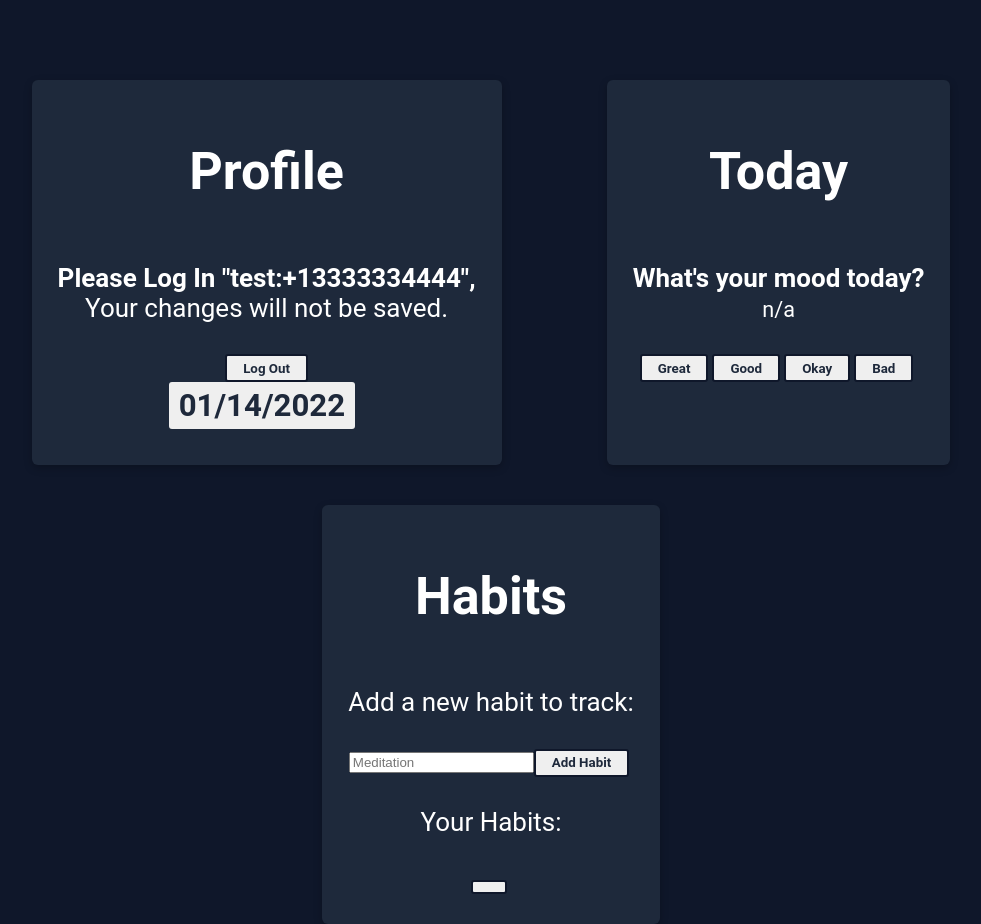
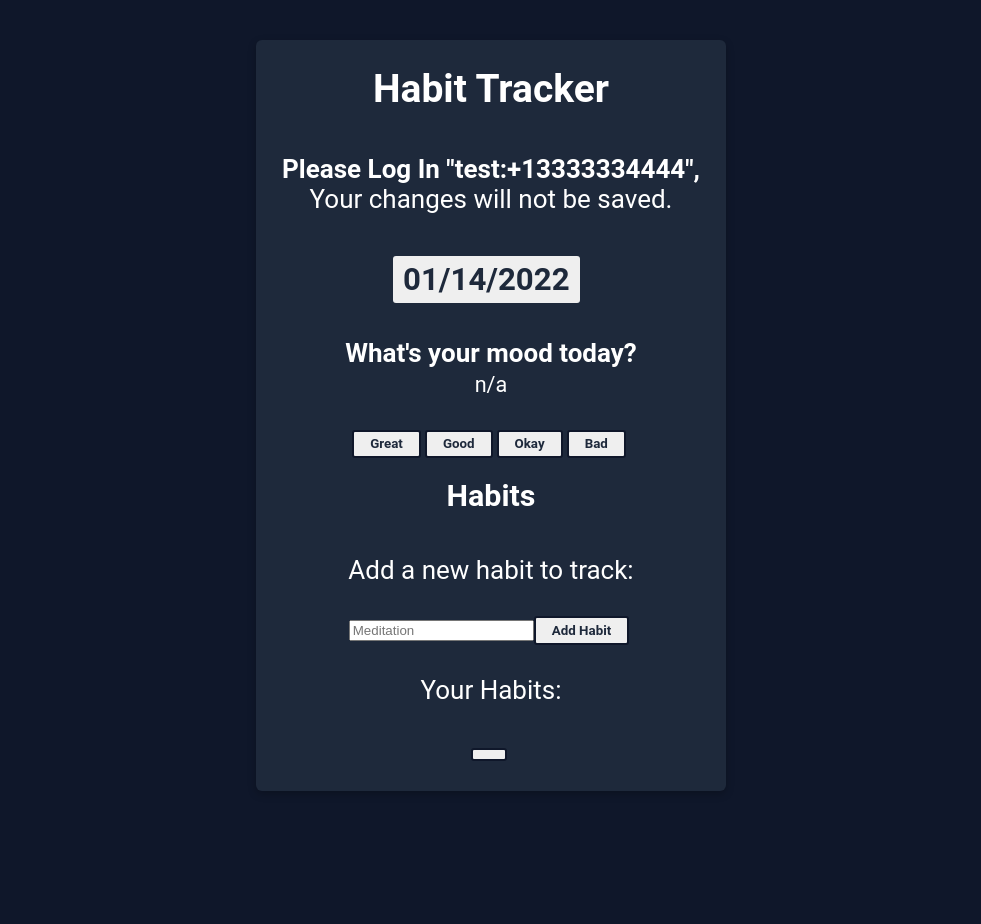
Before and after one commit to DavidDeArmon/HabitTracker, a React (Create React App) app: page / in a window 1280 px wide. Shown: the whole page, without its empty margins (149-1130 px from the left). After the commit the page ends 831 px from the top, so only its background shows below. Built offline with nearby package versions, Linux system fonts and the light colour scheme.

Commit message:
Updated packages. Moved login module.

```diff
--- a/src/App.css
+++ b/src/App.css
@@ -21,28 +21,29 @@ p {
 
 .main {
   display: flex;
-  justify-content: space-around;
+  justify-content: center;
   flex-wrap: wrap;
-  width: 80vw;
-  height: 100vh;
   box-shadow: 3px 3px black -1em 0 .4em #282c34;
-  row-gap: 5vh;
-  padding-top: 10vh;
 }
 
 .heading {
   font-weight: 600 !important;
+  margin: 0;
 }
 
 .tile {
   display: flex;
   flex-direction: column;
+  justify-content: space-between;
   padding: 1em;
-  max-width: 500px;
+  max-width: 90%;
   max-height: 80%;
   background-color: #1e293b;
   box-shadow: rgba(0, 0, 0, 0.24) 0px 3px 8px;
   border-radius: 6px;
+  margin-top: 5vh;
+  margin-bottom: 5vh;
+  row-gap: 2vh;
 }
 
 .calender {
@@ -145,3 +146,9 @@ button:disabled:hover {
 #g-recaptcha {
   align-self: center;
 }
+
+.UserPane {
+  display: flex;
+  flex-direction: column;
+  align-items: center;
+}
--- a/src/App.tsx
+++ b/src/App.tsx
@@ -5,8 +5,7 @@ import Today from './Tiles/Today'
 import Habits from './Tiles/Habits'
 import UserPane from './Tiles/UserPane'
 import { UserCredential, RecaptchaVerifier, } from 'firebase/auth';
-import DatePicker from "react-datepicker";
-import "react-datepicker/dist/react-datepicker.css";
+
 
 
 declare global {
@@ -20,11 +19,7 @@ interface myState {
   userPhoneNumber: string | null,
   selectedDate: Date
 }
-const ExampleCustomInput = React.forwardRef<HTMLButtonElement, any>(({ value, onClick }, ref) => (
-  <>
-    <button className="dateSelectionButton" ref={ref} onClick={onClick}>{value}</button>
-  </>
-));
+
 
 class App extends React.Component<iProps, myState> {
 
@@ -38,11 +33,10 @@ class App extends React.Component<iProps, myState> {
       selectedDate: new Date()
     }
     this.setUserInfo = this.setUserInfo.bind(this)
+    this.setDate = this.setDate.bind(this)
   }
 
-
   setUserInfo(newLogin: UserCredential) {
-
     this.setState({
       userID: newLogin.user.uid,
       userPhoneNumber: newLogin.user.phoneNumber,
@@ -50,19 +44,20 @@ class App extends React.Component<iProps, myState> {
     })
   }
 
-
   setDate(newDate: Date) {
-    console.log("setDate : ", newDate)
-    this.setState({ selectedDate: newDate })
+    this.setState({
+      selectedDate: newDate
+    })
   }
 
 
   render() {
-
+    const {userID,userPhoneNumber,isVerified,selectedDate} = this.state
     const userProps = {
-      userID: this.state.userID,
-      userPhoneNumber: this.state.userPhoneNumber,
-      isVerified: this.state.isVerified
+      userID,
+      userPhoneNumber,
+      isVerified,
+      selectedDate
     }
 
 
@@ -70,21 +65,11 @@ class App extends React.Component<iProps, myState> {
       <div className="App">
         <div className='main'>
           <div className="tile">
-            <h1 className='heading'>Profile</h1>
-            <UserPane {...userProps} />
-            <DatePicker selected={this.state.selectedDate} onChange={(dt: Date) => this.setDate(dt)} customInput={<ExampleCustomInput />} />
-          </div>
-          {/* <div className="tile">
-            <h1 className='heading'>Calendar</h1>
-            <Calender  />
-          </div> */}
-          <div className='tile'>
-            <h1 className='heading'>Today</h1>
-            <Today {...userProps} selectedDate={this.state.selectedDate} />
-          </div>
-          <div className='tile'>
-            <h1 className='heading'>Habits</h1>
-            <Habits {...userProps} selectedDate={this.state.selectedDate} />
+            <h2 className='heading'>Habit Tracker</h2>
+            <UserPane {...userProps} setUserInfo={this.setUserInfo}/>
+            <Today {...userProps} setDate={this.setDate}/>
+            <h3 className='heading'>Habits</h3>
+            <Habits {...userProps} />
           </div>
         </div>
       </div>
--- a/src/Tiles/PhoneLogin.tsx
+++ b/src/Tiles/PhoneLogin.tsx
@@ -73,6 +73,7 @@ function PhoneLogin(props: React.PropsWithChildren<myProps>) {
             setAuthError(true)
         }
     }
+
     let displayDiv = <p><b>Please Log In "test:+13333334444", </b><br />Your changes will not be saved.</p>
     if (props.isVerified) {
         displayDiv = <></>
--- a/src/Tiles/Today.tsx
+++ b/src/Tiles/Today.tsx
@@ -1,14 +1,21 @@
 import { collection, addDoc, setDoc, doc, getDocs, query, where, limit, Timestamp} from "firebase/firestore";
-import { useEffect, useState } from "react";
+import { useEffect, useState,forwardRef } from "react";
 import { fireDB } from '../firebaseConfig'
-
+import DatePicker from "react-datepicker";
+import "react-datepicker/dist/react-datepicker.css";
 
 interface myProps {
     userID: string | null
     isVerified: boolean
     selectedDate: Date
+    setDate:(newDate: Date)=>void
 }
 
+const ExampleCustomInput = forwardRef<HTMLButtonElement, any>(({ value, onClick }, ref) => (
+    <>
+      <button className="dateSelectionButton" ref={ref} onClick={onClick}>{value}</button>
+    </>
+  ));
 
 function Today(props: React.PropsWithChildren<myProps>) {
     const [savedMood, setMood] = useState('n/a')
@@ -78,6 +85,7 @@ function Today(props: React.PropsWithChildren<myProps>) {
 
     return (
         <div className="today">
+            <DatePicker selected={props.selectedDate} onChange={(dt: Date) => props.setDate(dt)} customInput={<ExampleCustomInput />} />
             <p>
                 <b>What's your mood today?</b>
                 <br /><small>{savedMood}</small>
--- a/src/Tiles/UserPane.tsx
+++ b/src/Tiles/UserPane.tsx
@@ -6,7 +6,8 @@ import PhoneLogin from './PhoneLogin';
 
 interface iProps {
     userID: string | null,
-    userPhoneNumber: string | null
+    userPhoneNumber: string | null,
+    setUserInfo:(newLogin: UserCredential)=>void
 }
 interface myState {
     recapSolved: boolean,
@@ -75,8 +76,14 @@ class UserPane extends React.Component<iProps, myState> {
                 userInfo.phoneNumber = doc.phoneNumber
             })
         });
+        this.props.setUserInfo(newLogin)
         return userInfo
     }
+
+    formatPhoneNumber (phoneNumber:string){
+        return (phoneNumber!.substring(0, 2) + ' (' + phoneNumber!.substring(2, 5) + ') ' + phoneNumber!.substring(5, 8) + ' - ' + phoneNumber!.substring(8, 12));
+    }
+
     render() {
         const loginProps = {
             getUserInfo: this.getUserInfo,
@@ -84,19 +91,21 @@ class UserPane extends React.Component<iProps, myState> {
             recapSolved: this.state.recapSolved
         }
 
-        let phoneNumber = this.state.userPhoneNumber
-        let displayName = this.state.displayName
-        if (this.props.userPhoneNumber != null) phoneNumber = phoneNumber = phoneNumber!.substring(0, 2) + ' (' + phoneNumber!.substring(2, 5) + ') ' + phoneNumber!.substring(5, 8) + ' - ' + phoneNumber!.substring(8, 12);
-        let phonePane = <PhoneLogin {...loginProps} />;
+        const {userPhoneNumber,displayName} = this.state;
+        let formattedPhoneNumber = userPhoneNumber;
+        if (userPhoneNumber != null){
+            formattedPhoneNumber = this.formatPhoneNumber(userPhoneNumber);
+        }
+        //Prompt user to login
+        let LoginOrUserInfo = <PhoneLogin {...loginProps} />;
+        if (this.state.recapSolved && this.state.isVerified) {
+            LoginOrUserInfo = <><p>Logged In:<br />{displayName? displayName: formattedPhoneNumber}</p><button onClick={() => this.logOut()}>Log Out</button></>
+        }
 
-        if (this.state.recapSolved && this.state.isVerified) {
-            phonePane = <p>Logged In:<br />{displayName? displayName: phoneNumber}</p>
-        }
         return (
-            <div>
+            <div className='UserPane'>
+                {LoginOrUserInfo}
                 <div hidden={this.state.recapSolved} title="recaptcha checkbox" id="g-recaptcha" data-sitekey="6LeCqiofAAAAALCzbTJyqOzafiV6rsiL-G3NpMpd" />
-                {phonePane}
-                <button id="phoneInput" onClick={() => this.logOut()}>Log Out</button>
             </div>
         )
     }
```
Also changed, not shown: 1 other file (tests, documents, lock files or other folders).
